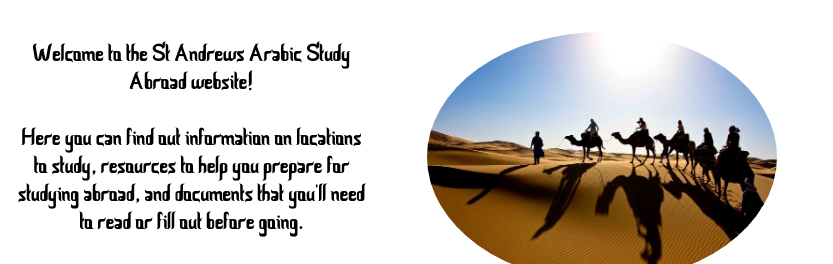
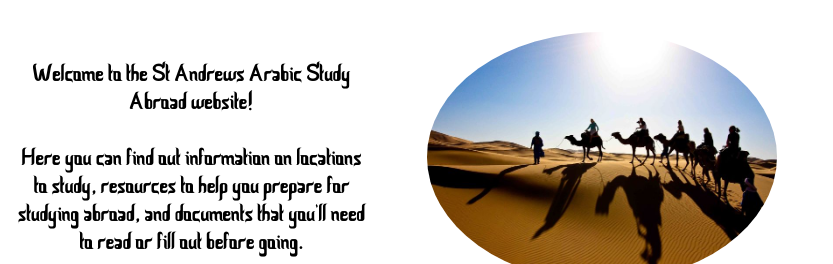
Before and after one commit to laurie123/laurie123, a plain HTML site: page index.html in a window 1280 px wide. Shown: the part 832-1096 px from the top of the page, 447-1280 px from the left. Drawn offline with nearby package versions, Linux system fonts and the light colour scheme.

Commit message:
Update index.html

```diff
--- a/index.html
+++ b/index.html
@@ -61,7 +61,7 @@
   <div class="column">
     <TABLE style="table-layout:fixed;">
       <TR>
-        <TD><div style="word-wrap: break-word; width: 350px; height: 120px" id="table1"> Welcome to the St Andrews Arabic Study Abroad website!
+        <TD><div style="word-wrap: break-word; width: 350px; height: 100px" id="table1"> Welcome to the St Andrews Arabic Study Abroad website!
         </br>
       </br>
         Here you can find out information on locations to study, resources to help you prepare for studying abroad, and documents that you'll need to read or fill out before going.
```
